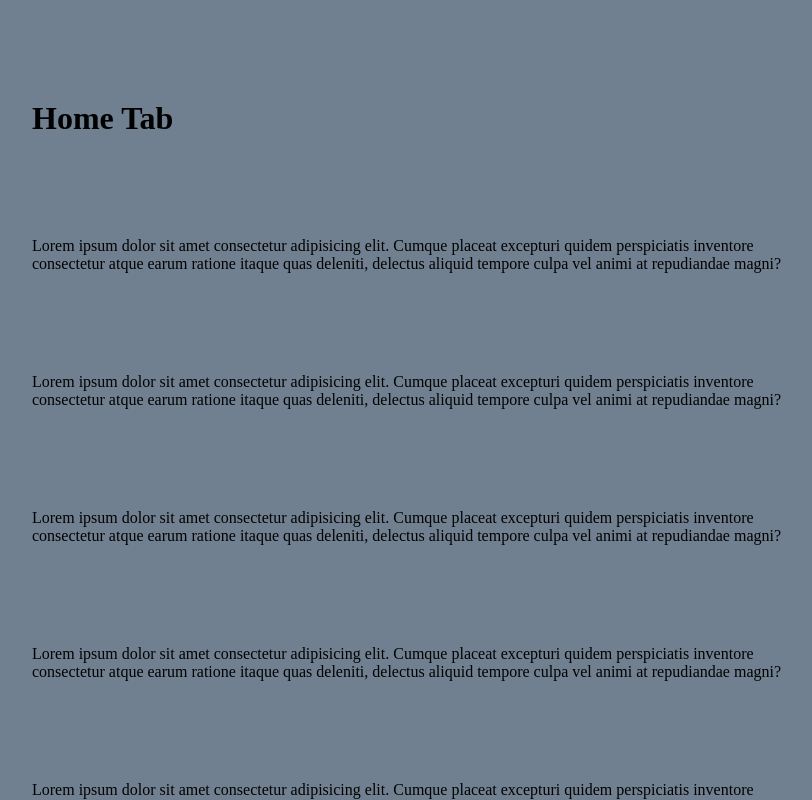
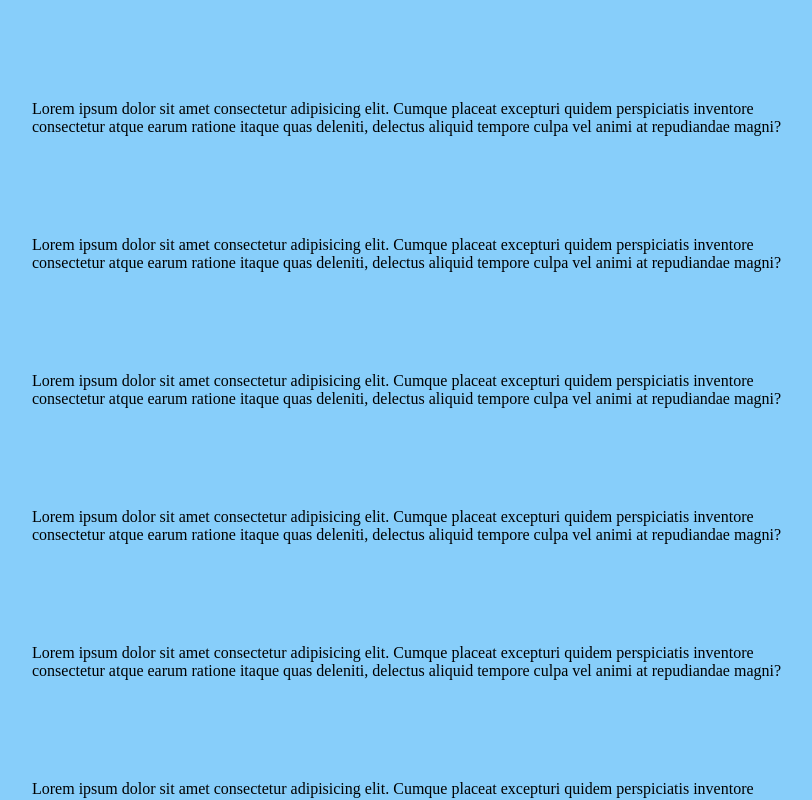
Before and after one commit to Silver0401/MementWeb, a Next.js app: page / in a window 1280 px wide. Shown: the whole page, without its empty margins (224-1036 px from the left). Built offline with nearby package versions, Linux system fonts and the light colour scheme.

Commit message:
Adress bar testing #3

```diff
--- a/pages/_document.tsx
+++ /dev/null
@@ -1,17 +0,0 @@
-import Document, { Html, Head, Main, NextScript } from "next/document";
-
-class MyDocument extends Document {
-  render() {
-    return (
-      <Html>
-        <Head />
-        <body>
-          <Main />
-          <NextScript />
-        </body>
-      </Html>
-    );
-  }
-}
-
-export default MyDocument;
--- a/pages/index.tsx
+++ b/pages/index.tsx
@@ -16,7 +16,7 @@ const Home: React.FC = () => {
       {/* <Nav /> */}
       {/* <div className="content"> */}
       {/* <Link href="/profile"> */}
-      <h1>Home Tab</h1>
+      {/* <h1>Home Tab</h1> */}
       {/* </Link> */}
 
       <p>
@@ -133,3 +133,23 @@ const Home: React.FC = () => {
 };
 
 export default Home;
+
+// .document code
+
+// import Document, { Html, Head, Main, NextScript } from "next/document";
+
+// class MyDocument extends Document {
+//   render() {
+//     return (
+//       <Html>
+//         <Head />
+//         <body>
+//           <Main />
+//           <NextScript />
+//         </body>
+//       </Html>
+//     );
+//   }
+// }
+
+// export default MyDocument;
--- a/styles/css/globals.css
+++ b/styles/css/globals.css
@@ -14,6 +14,6 @@ body {
   position: absolute;
   width: 100vw;
   height: 100vh;
-  background-color: slategray;
-  overflow-y: auto;
+  background-color: lightskyblue;
+  overflow-y: scroll;
 }
--- a/styles/css/home.css
+++ b/styles/css/home.css
@@ -1 +1 @@
-#HomePage,#searchPage{background-color:transparent}#HomePage p,#HomePage h1,#searchPage p,#searchPage h1{margin:100px 20%}#searchPage p,#profilePage p{margin:100px 20%}
+#HomePage{background-color:transparent}#HomePage p{margin:100px 20%}#searchPage p,#profilePage p{margin:100px 20%}
--- a/styles/scss/home.scss
+++ b/styles/scss/home.scss
@@ -1,7 +1,6 @@
 @import "./functions";
 
-#HomePage,
-#searchPage {
+#HomePage {
   background-color: transparent;
 
   // .AppNav {
@@ -24,8 +23,7 @@
   // .content {
   //   background-color: transparent;
 
-  p,
-  h1 {
+  p {
     margin: 100px 20%;
   }
   // }
```
